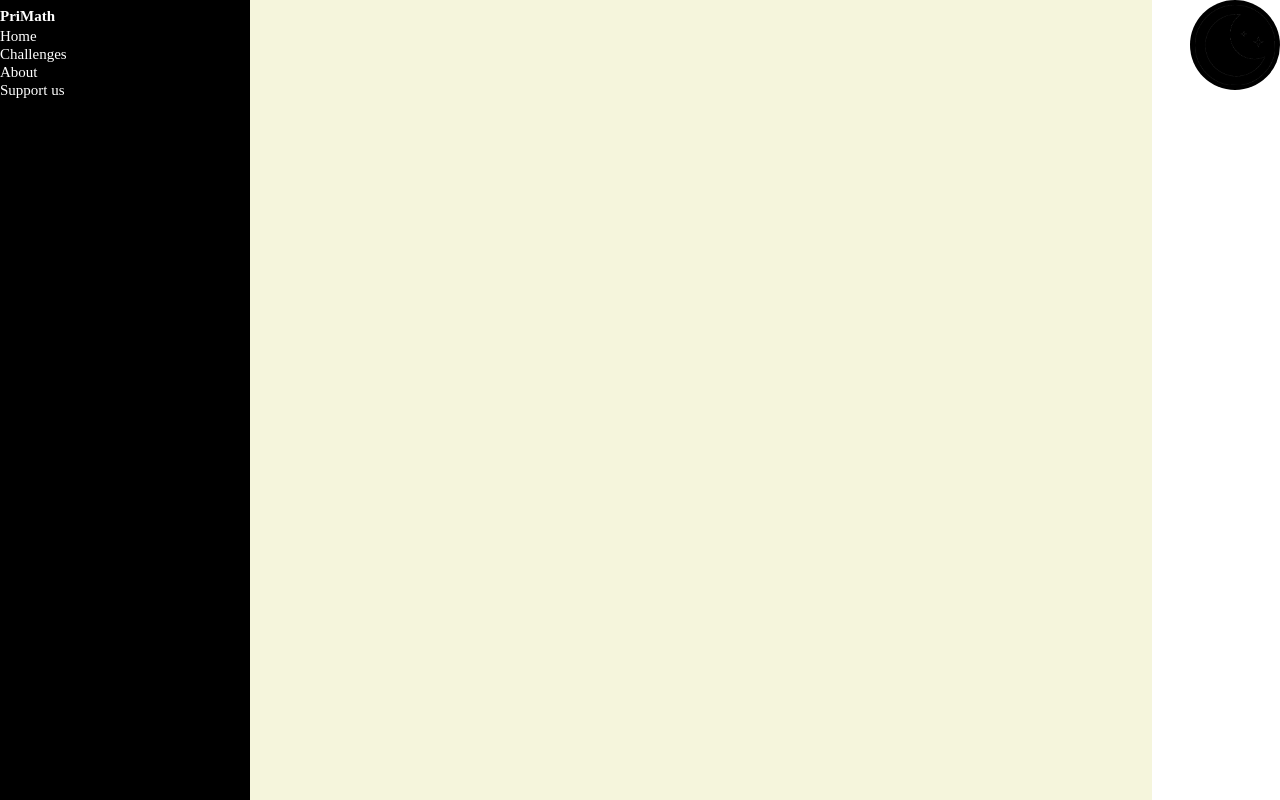
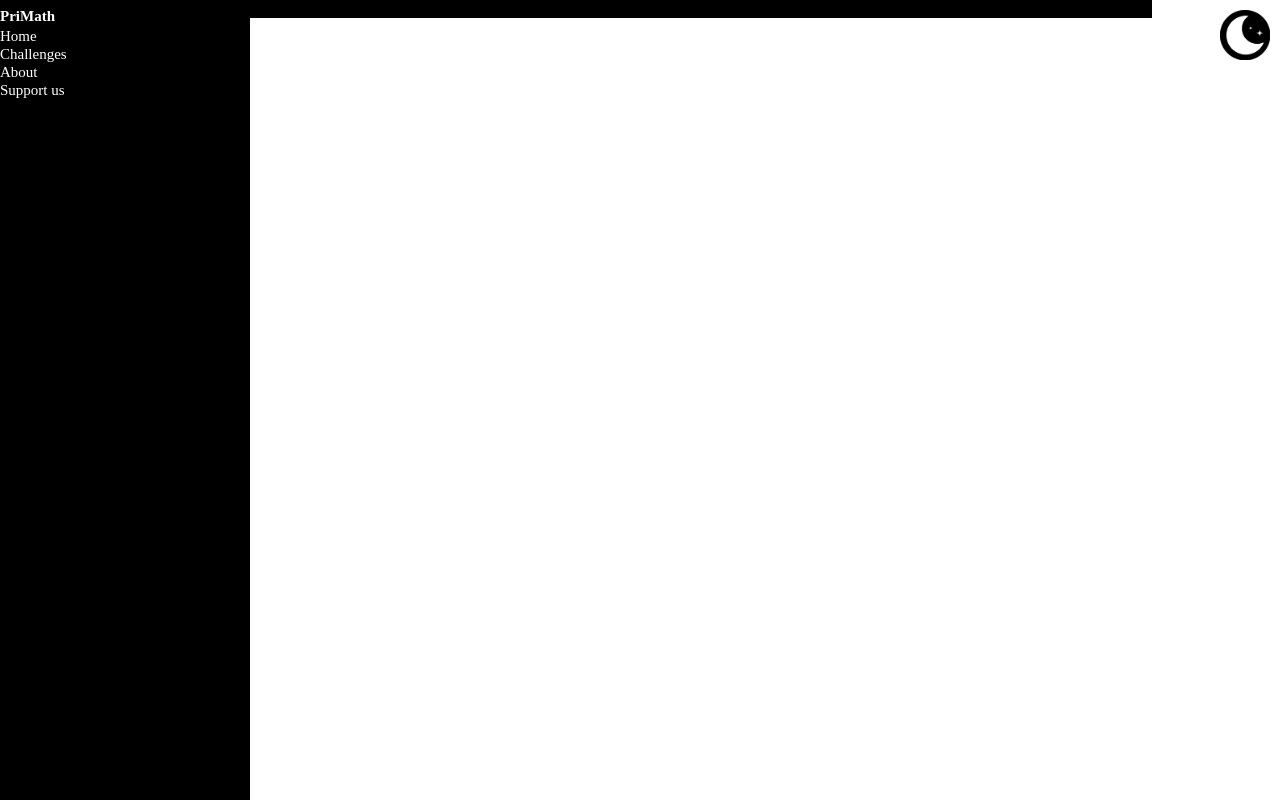
Before and after one commit to CoderTofu/PriMath, a React (Create React App) app: page / in a window 1280 px wide. Built offline with nearby package versions, Linux system fonts and the light colour scheme.

Commit message:
added more css styling for dark and light mode

```diff
--- a/src/App.js
+++ b/src/App.js
@@ -1,5 +1,6 @@
 // React or library imports
 import { Routes, Route } from "react-router-dom";
+import { useState } from 'react';
 
 
 // Page imports
@@ -15,6 +16,9 @@ import Menu from "./components/menu";
 
 
 function App() {
+  let [modes, changeMode] = useState("light");
+
+
   return (
     <div className="App">
       <Menu />
--- a/src/components/view-mode.jsx
+++ b/src/components/view-mode.jsx
@@ -3,17 +3,20 @@ import "../css/view-mode.css"
 
 export default function ViewMode() {
     let [view, changeView] = useState("dark_mode_view")
+    let [viewClass, changeViewClass] = useState("dark")
 
     function canYouSee() {
         if (view === "dark_mode_view") {
+            changeViewClass("light")
             changeView("light_mode_view")
         } else if (view === "light_mode_view") {
             changeView("dark_mode_view")
+            changeViewClass("dark")
         }
     }
 
     return (
-        <div className="mode-container">
+        <div className={`mode-container ${viewClass}`}>
             <img onClick={canYouSee} src={`/img/${view}.png`} alt="" />
         </div>
     )
--- a/src/css/index.css
+++ b/src/css/index.css
@@ -1,6 +1,11 @@
 *, *::before, *::after {
     margin: 0;
     box-sizing: border-box;
+}
+
+:root {
+    --regular-transition: 0.2s ease-in-out;
+    --slow-transition: 0.5s ease-in-out;
 }
 
 .App {
@@ -10,7 +15,16 @@
 }
 
 .content {
-    background-color: beige;
     min-width: 80vw;
     min-height: 100vh;
 }
+
+.dark {
+    background-color: black;
+    color: white;
+}
+
+.light {
+    background-color: white;
+    color: black;
+}
--- a/src/css/menu.css
+++ b/src/css/menu.css
@@ -5,7 +5,7 @@
     top: 0;
     bottom: 0;
     background-color: black;
-    transition: ease-in-out .7s;
+    transition: var(--slow-transition);
     display: flex;
     justify-content: flex-start;
 }
@@ -29,7 +29,7 @@
     height: 50px;
     width: 50px;
     border-radius: 100%;
-    transition: 0.7s ease-in-out;
+    transition: var(--regular-transition);
 }
 
 .burger-icon {
@@ -54,7 +54,7 @@
 .menu-link {
     opacity: 0;
     font-size: 0;
-    transition: 0.7s ease-in-out;
+    transition: var(--regular-transition);
 
     color: #fff;
     text-decoration: none;
--- a/src/css/view-mode.css
+++ b/src/css/view-mode.css
@@ -3,14 +3,27 @@
     display: flex;
     align-items: center;
     justify-content: center;
-    top: 0;
-    right: 0;
+    cursor: pointer;
+    transition: var(--regular-transition);
+    top: 5px;
+    right: 5px;
     padding: 5px;
     border-radius: 100%;
+}
+
+.mode-container:hover {
+    transform: scale(1.1);
+}
+
+.mode-container.light {
     background-color: rgb(0, 0, 0);
 }
 
+.mode-container.dark {
+    background-color: rgb(255, 255, 255);
+}
+
 .mode-container img {
-    width: 80px;
-    height: 80px;
+    width: 50px;
+    height: 50px;
 }
--- a/src/pages/home.jsx
+++ b/src/pages/home.jsx
@@ -1,5 +1,5 @@
 export default function Home() {
     return (
-        <div>This is home</div>
+        <div className="dark">This is home</div>
     )
 }
```
